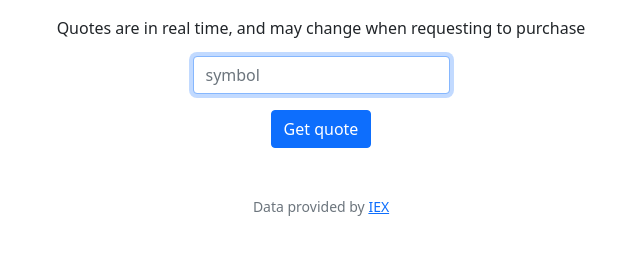
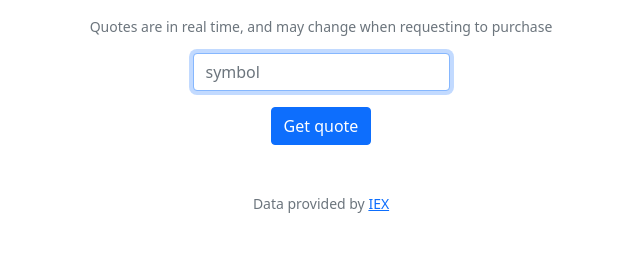
Before and after one commit to aliocantinea/CS50, a Flask app: template finance/templates/quotes.html in a window 1280 px wide. Shown: the part 183-438 px from the top of the page, without its empty margins (319-959 px from the left). Run offline with Flask 2, Linux system fonts and the light colour scheme; the template is opened without the code that fills it, so the values that code supplies are empty; some libraries are stand-ins or nearby versions.

Commit message:
Mon, Dec 26, 2022, 8:39 PM +00:00

```diff
--- a/finance/templates/quotes.html
+++ b/finance/templates/quotes.html
@@ -19,7 +19,7 @@
                     </tr>
             </tbody>
         </table>
-        <p>Quotes are in real time, and may change when requesting to purchase</p>
+        <p class="small text-center text-muted">Quotes are in real time, and may change when requesting to purchase</p>
     </div>
 
 {% endblock %}
```
